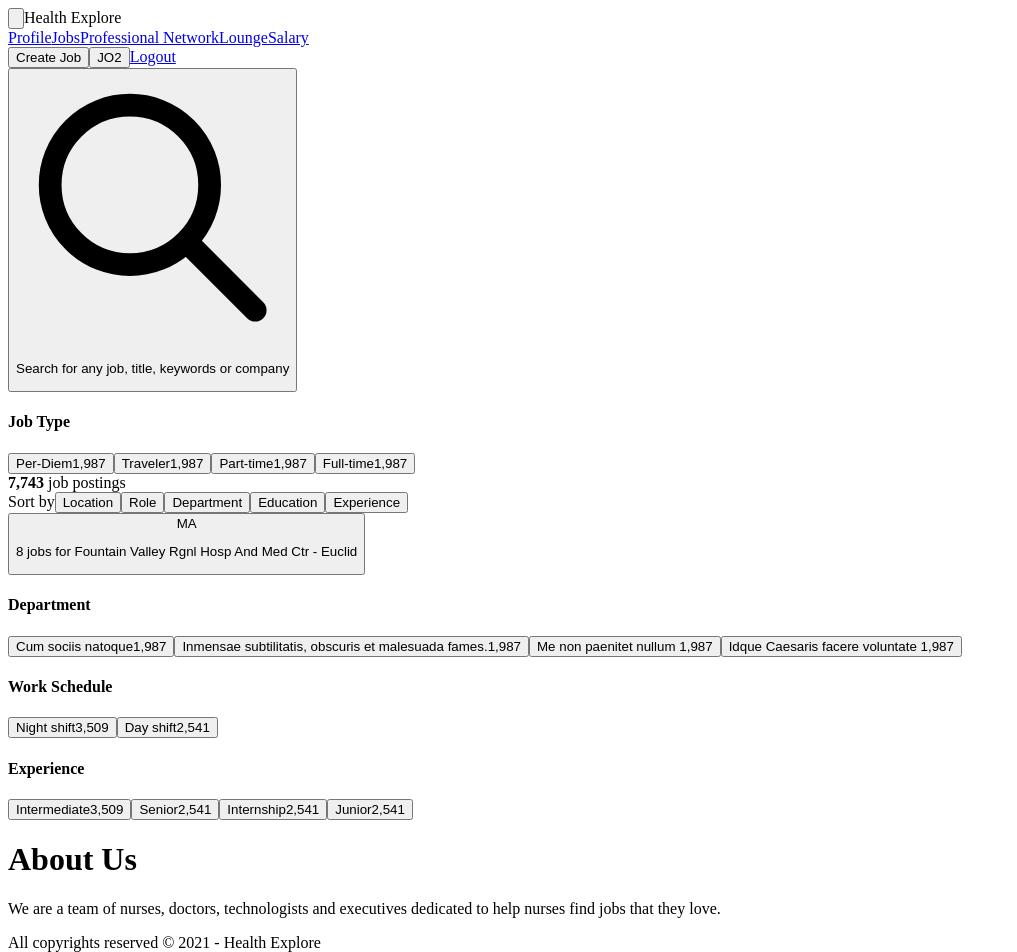
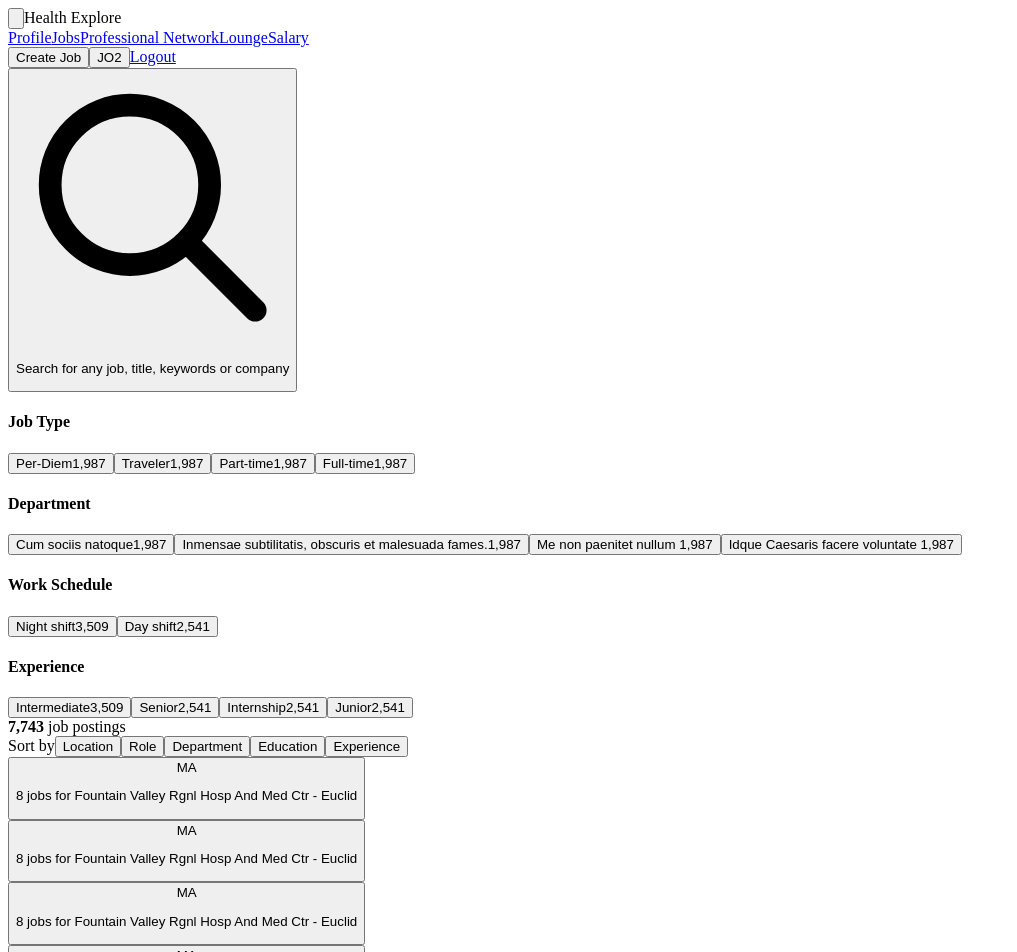
Before and after one commit to elmehdikamar/fullstack-test-ch, a Next.js app: page / in a window 1280 px wide. Shown: the top 952 px of the page, without its empty margins (0-1017 px from the left). Built offline with nearby package versions, Linux system fonts and the light colour scheme.

Commit message:
fix content height

```diff
--- a/components/job_group_item.js
+++ b/components/job_group_item.js
@@ -6,7 +6,7 @@ export default function JobGroupItem(props) {
 
     const [jobsShown, setJobsShown] = useState(false)
     return (
-        <>
+        <div className="flex flex-col">
             <button onClick={() => setJobsShown(!jobsShown)} className="focus:outline-none flex flex-row items-center group" type="button">
                 <span className="bg-gray-300 group-hover:bg-blue-400 rounded-lg h-9 w-9 flex items-center justify-center text-lg font-semibold text-white">MA</span>
                 <p className="text-left ml-4 text-gray-700 group-hover:text-gray-900">8 jobs for Fountain Valley Rgnl Hosp And Med Ctr - Euclid</p>
@@ -22,6 +22,6 @@ export default function JobGroupItem(props) {
                     <JobItem />
                 </div>
             </>}
-        </>
+        </div>
     )
 }
--- a/pages/index.js
+++ b/pages/index.js
@@ -31,6 +31,7 @@ function Index() {
             </svg>
             <p className="text-gray-400 text-xs md:text-sm ml-3 text-left">Search for any job, title, keywords or company</p>
           </button>
+          <div className="space-y-5 flex flex-col">
             <CardItem className="hidden lg:block">
               <h4 className="uppercase text-gray-900 font-medium text-sm">Job Type</h4>
               <div className="space-y-3 mt-3 flex flex-col">
@@ -40,22 +41,6 @@ function Index() {
                 <MenuListItem title="Full-time" count="1,987" />
               </div>
             </CardItem>
-          <div className="row-span-4 col-span-5 lg:col-span-4 bg-white pt-6 pb-4 px-5">
-            <div className="flex flex-row items-center">
-              <span className="text-gray-600 text-sm flex-1"><strong className="font-semibold">7,743</strong> job postings</span>
-              <div className="flex flex-row space-x-5 text-sm text-gray-600">
-                <span className="text-gray-400">Sort by</span>
-                <SortItem title="Location" />
-                <SortItem title="Role" />
-                <SortItem title="Department" />
-                <SortItem title="Education" />
-                <SortItem title="Experience" />
-              </div>
-            </div>
-            <div className="flex flex-col mt-10">
-              <JobGroupItem />
-            </div>
-          </div>
             <CardItem className="hidden lg:block">
               <h4 className="uppercase text-gray-900 font-medium text-sm">Department</h4>
               <div className="space-y-3 mt-3 flex flex-col">
@@ -82,6 +67,26 @@ function Index() {
               </div>
             </CardItem>
           </div>
+          <div className="col-span-5 lg:col-span-4 bg-white pt-6 pb-4 px-5">
+            <div className="flex flex-row items-center">
+              <span className="text-gray-600 text-sm flex-1"><strong className="font-semibold">7,743</strong> job postings</span>
+              <div className="flex-row space-x-5 text-sm text-gray-600 hidden lg:flex">
+                <span className="text-gray-400">Sort by</span>
+                <SortItem title="Location" />
+                <SortItem title="Role" />
+                <SortItem title="Department" />
+                <SortItem title="Education" />
+                <SortItem title="Experience" />
+              </div>
+            </div>
+            <div className="flex flex-col mt-10 space-y-5">
+              <JobGroupItem />
+              <JobGroupItem />
+              <JobGroupItem />
+              <JobGroupItem />
+            </div>
+          </div>
+        </div>
       </div>
 
       <Footer className="mt-5" />
```
Lines whose indentation alone changed are shown as unchanged.
